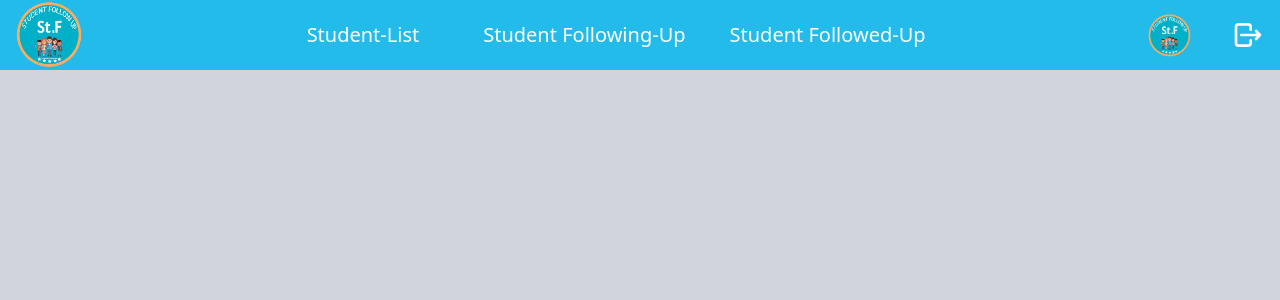
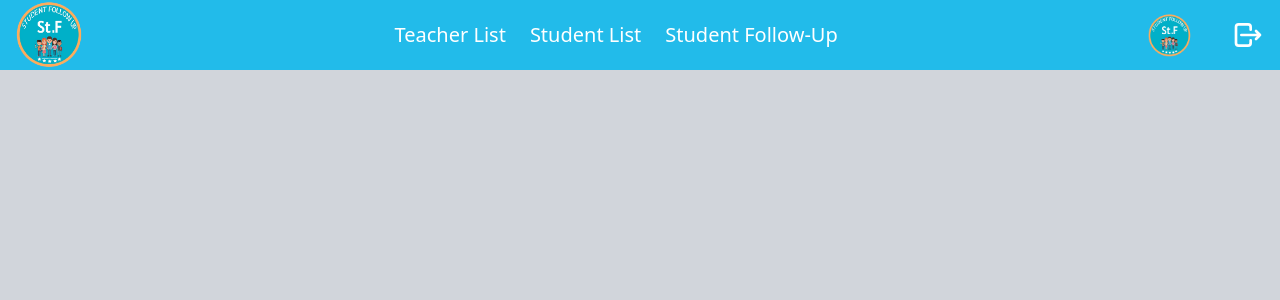
Before and after one commit to pnc-virtual-company/2022-G2-VC2-PART2, a Vue app in the folder front/: page / in a window 1280 px wide. Shown: the top 300 px of the page. Built offline with nearby package versions, Linux system fonts and the light colour scheme.

Commit message:
#46 add student to follow-up list (back)

```diff
--- a/front/src/App.vue
+++ b/front/src/App.vue
@@ -1,7 +1,7 @@
 <template>
     <section>
-      <!-- <coordinator-nav/> -->
-      <teachernav-nav/>
+      <coordinator-nav/>
+      <!-- <teachernav-nav/> -->
       <!-- <studentFollowUpd/> -->
     </section>
 </template>
```
